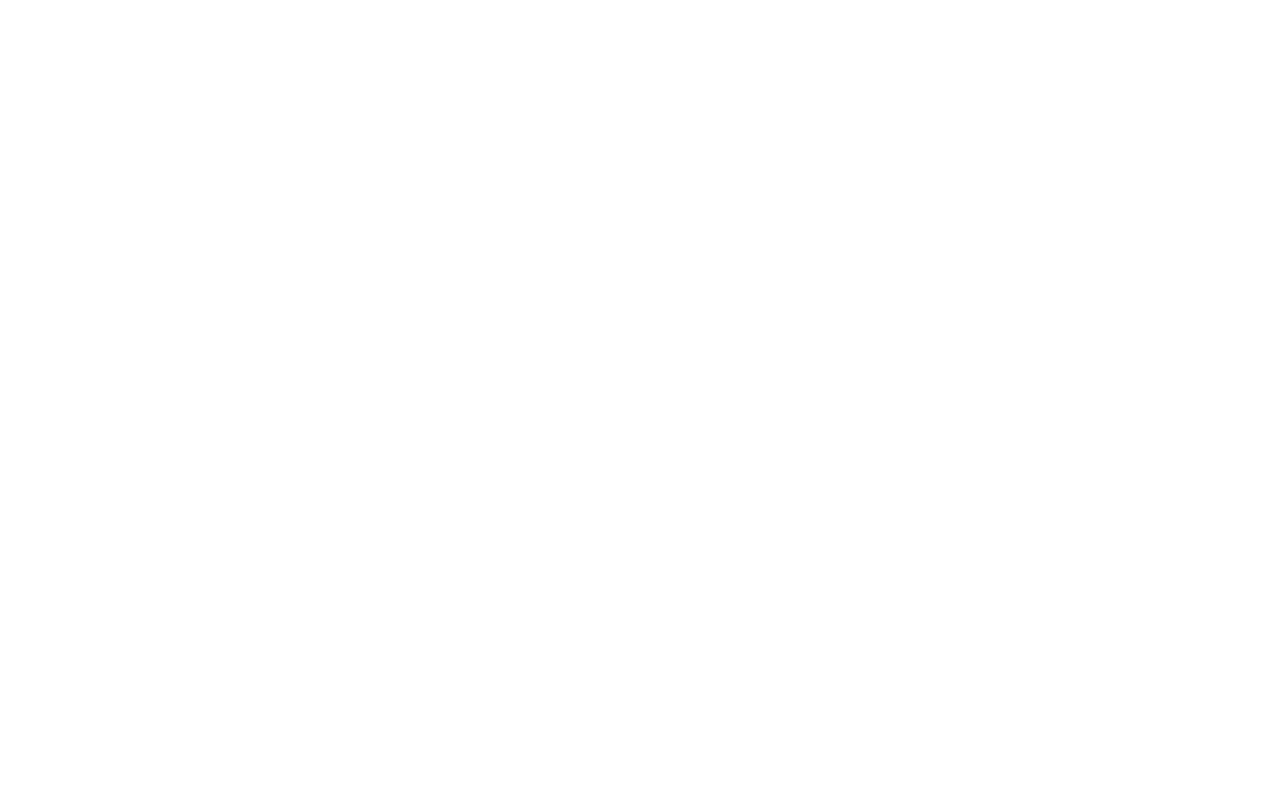
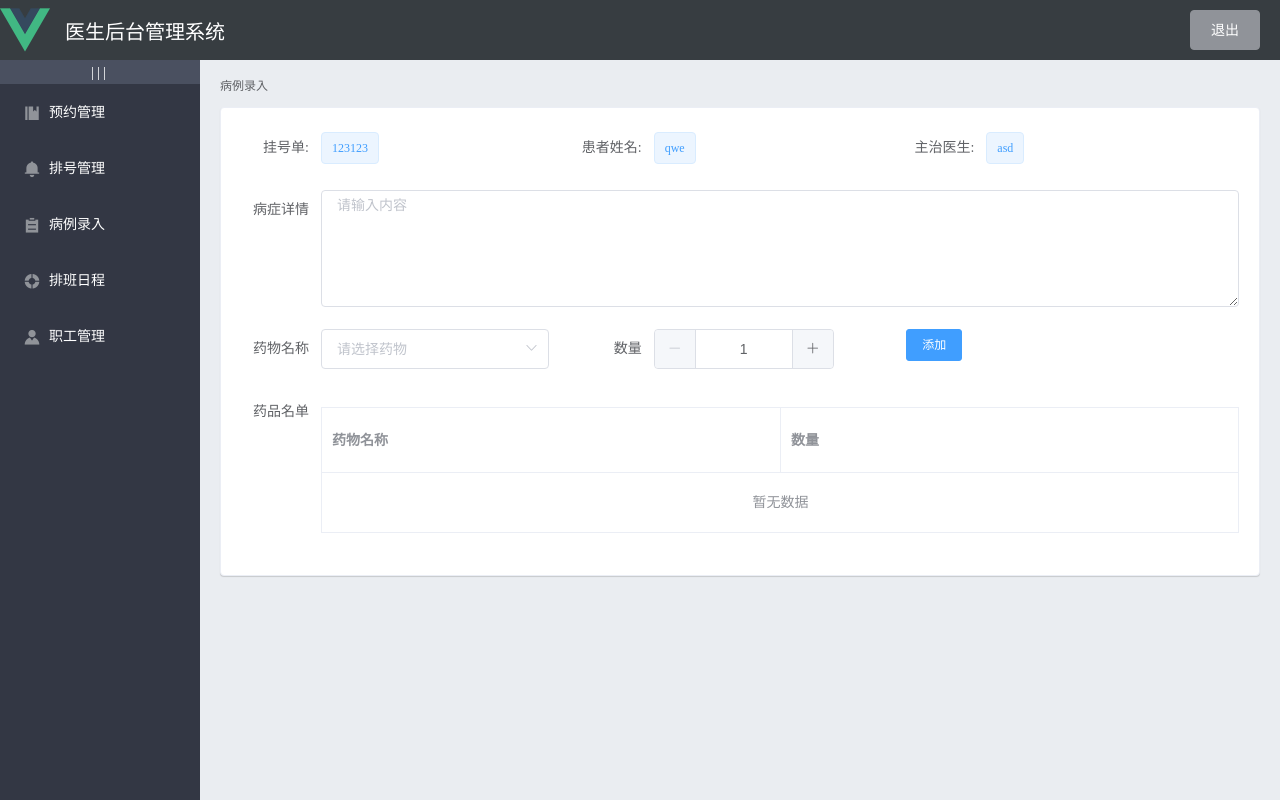
Before and after one commit to 0xTiefer-Atem/vue-demo_management, a Vue app: page /home/case in a window 1280 px wide. Built offline with nearby package versions, Linux system fonts and the light colour scheme.

Commit message:
创建病例页面，排号管理页面，排班界面并进行编写

```diff
--- a/src/components/Home.vue
+++ b/src/components/Home.vue
@@ -20,27 +20,12 @@
         :collapse="isCollapse"
         :collapse-transition="false"
         :router="true"
-        default-active="/home/appointment">
+        :default-active="activePath">
 <!--          一级菜单-->
-          <el-menu-item :index="baseUrl + '/appointment'">
-            <i class="el-icon-s-management"></i>
-            <span slot="title">预约管理</span>
-          </el-menu-item>
-          <el-menu-item :index="baseUrl + '/queue'">
-            <i class="el-icon-s-claim"></i>
-            <span slot="title">排号管理</span>
-          </el-menu-item>
-          <el-menu-item :index="baseUrl + '/treatment'">
-            <i class="el-icon-s-help"></i>
-            <span slot="title">就诊安排</span>
-          </el-menu-item>
-          <el-menu-item :index="baseUrl + '/case'">
-            <i class="el-icon-menu"></i>
-            <span slot="title">病例管理</span>
-          </el-menu-item>
-          <el-menu-item :index="baseUrl+ '/staff'">
-            <i class="el-icon-s-check"></i>
-            <span slot="title">职工管理</span>
+          <el-menu-item v-for="menu in menuList" :index="baseUrl + '' + menu.menuPath"
+                        @click="saveNavState(baseUrl + '' + menu.menuPath)">
+            <i :class="menu.menuIcon"></i>
+            <span slot="title">{{menu.menuName}}</span>
           </el-menu-item>
         </el-menu>
       </el-aside>
@@ -60,11 +45,44 @@
       return {
         //是否折叠
         isCollapse: false,
-        baseUrl: '/home'
+        baseUrl: '/home',
+        menuList: [
+          {
+            menuName: '预约管理',
+            menuPath: '/appointment',
+            menuIcon: 'el-icon-s-management'
+          },
+          {
+            menuName: '排号管理',
+            menuPath: '/queue',
+            menuIcon: 'el-icon-message-solid'
+          },
+          {
+            menuName: '病例录入',
+            menuPath: '/case',
+            menuIcon: 'el-icon-s-order'
+          },
+          {
+            menuName: '排班日程',
+            menuPath: '/treatment',
+            menuIcon: 'el-icon-s-help'
+          },
+          {
+            menuName: '职工管理',
+            menuPath: '/staff',
+            menuIcon: 'el-icon-s-custom'
+          }
+        ],
+        //被激活的链接地址
+        activePath: ''
       }
+    },
+    created() {
+      this.activePath = window.sessionStorage.getItem('activePath');
     },
     methods: {
       logOut() {
+        window.sessionStorage.clear();
         this.$store.commit('logOutUser');
         this.$router.replace('/login')
       },
@@ -72,6 +90,12 @@
       //点击按钮切换菜单的折叠
       toggleCollapse() {
         this.isCollapse = !this.isCollapse
+      },
+      //保存链接的激活状态
+      saveNavState(activePath) {
+        console.log(activePath);
+        window.sessionStorage.setItem('activePath', activePath)
+        this.activePath = activePath
       }
     }
   }
--- a/src/components/Login.vue
+++ b/src/components/Login.vue
@@ -69,7 +69,7 @@
               this.$message.success("登录成功!");
               let staff_id = data.data.datas.staff_id;
               this.$store.commit('updateStaffId', staff_id)
-              this.$router.replace("/home/")
+              this.$router.replace("/home")
             }else {
               this.$message.error(data.data.datas);
             }
--- /dev/null
+++ b/src/components/case/Case.vue
@@ -0,0 +1,152 @@
+<template>
+  <div><!--    面包屑导航区-->
+    <el-breadcrumb separator-class="el-icon-arrow-right">
+      <el-breadcrumb-item>病例录入</el-breadcrumb-item>
+    </el-breadcrumb>
+    <el-card>
+      <el-form ref="form" :model="form" label-width="80px">
+        <el-row>
+
+<!--          基本信息-->
+          <el-col :span="8">
+            <el-form-item class="register-id" label="挂号单:">
+              <el-tag>{{userInfo.registerId}}</el-tag>
+            </el-form-item>
+          </el-col>
+          <el-col :span="8">
+            <el-form-item class="user-name" label="患者姓名:">
+              <el-tag>{{userInfo.userName}}</el-tag>
+            </el-form-item>
+          </el-col>
+          <el-col :span="8">
+            <el-form-item class="staff-name" label="主治医生:">
+              <el-tag>{{userInfo.staffName}}</el-tag>
+            </el-form-item>
+          </el-col>
+        </el-row>
+
+<!--          病症详情-->
+        <el-row>
+          <el-col >
+          <el-form-item label="病症详情">
+            <el-input
+                    class="form-textarea"
+                    type="textarea"
+                    :autosize="{ minRows: 5, maxRows: 50}"
+                    placeholder="请输入内容"
+                    v-model="userInfo.userIllness">
+            </el-input>
+          </el-form-item>
+        </el-col>
+        </el-row>
+        <el-row>
+          <el-col :span="8">
+            <el-form-item  label="药物名称">
+              <el-select v-model="form.medic" placeholder="请选择药物">
+                <el-option v-for="medic in form.medicMenus"
+                           :label="medic.medicName"
+                           :key="medic.medicName"
+                           :value="medic">
+                </el-option>
+              </el-select>
+            </el-form-item>
+          </el-col>
+          <el-col :span="8">
+            <el-form-item  label="数量">
+              <el-input-number  v-model="form.currentNum" :min="1" :max="10"></el-input-number>
+            </el-form-item>
+          </el-col>
+          <el-col :span="8">
+            <el-button size="small" type="primary" @click="addMedic">添加</el-button>
+          </el-col>
+        </el-row>
+        <el-row>
+          <el-col >
+            <el-form-item label="药品名单">
+              <el-table
+                      :data="form.medicList"
+                      border>
+                <el-table-column
+                        prop="medicName"
+                        label="药物名称">
+                </el-table-column>
+                <el-table-column
+                        prop="medicNum"
+                        label="数量">
+                </el-table-column>
+              </el-table>
+            </el-form-item>
+          </el-col>
+        </el-row>
+      </el-form>
+    </el-card>
+  </div>
+</template>
+
+<script>
+  export default {
+    name: "Case",
+    data() {
+      return {
+        form: {
+          medic: '',
+          currentNum: 1,
+          medicMenus:[
+            {
+              medicId: 1,
+              medicName: '阿莫西林'
+            },
+            {
+              medicId: 2,
+              medicName: '六味地黄丸'
+            },
+            {
+              medicId: 3,
+              medicName: '999感冒灵'
+            },
+            {
+              medicId: 4,
+              medicName: '双黄连口服液'
+            },
+            {
+              medicId: 5,
+              medicName: '白加黑'
+            },
+            {
+              medicId: 6,
+              medicName: '消炎药'
+            }
+          ],
+          medicList: []
+        },
+
+        userInfo: {
+          registerId: '123123',
+          userName: 'qwe',
+          userIllness: '',
+          staffName: 'asd'
+        }
+      }
+    },
+    methods: {
+      //添加药物
+      addMedic() {
+        let medic_temp = this.form.medic;
+        console.log(medic_temp);
+        let medicName = medic_temp.medicName;
+        let medicId = medic_temp.medicId;
+        let medicNum = this.form.currentNum;
+        let medicObj = {
+          medicName,
+          medicId,
+          medicNum,
+        };
+        this.form.medicList.push(medicObj)
+        console.log(this.form.medicList);
+      }
+    }
+  }
+</script>
+
+<style scoped>
+</style>
--- /dev/null
+++ b/src/components/queue/Queue.vue
@@ -0,0 +1,90 @@
+<template>
+  <div>
+    <!--    面包屑导航区-->
+    <el-breadcrumb separator-class="el-icon-arrow-right">
+      <el-breadcrumb-item>排号管理</el-breadcrumb-item>
+    </el-breadcrumb>
+    <el-card>
+      <!--      用户叫号区域-->
+      <el-table :data="registerList" border stripe>
+        <el-table-column type="index"></el-table-column>
+        <el-table-column label="挂号单" prop="registerId"></el-table-column>
+        <el-table-column label="患者姓名" prop="userName"></el-table-column>
+        <el-table-column label="操作">
+          <template slot-scope="scope">
+            <el-button type="primary" @click="treatmentById(scope.row)" icon="el-icon-edit" size="small">就诊</el-button>
+          </template>
+        </el-table-column>
+      </el-table>
+      <el-pagination
+              @size-change="handleSizeChange"
+              @current-change="handleCurrentChange"
+              :page-sizes="queryInfo.pageSizes"
+              :page-size="queryInfo.pageSize"
+              :current-page="queryInfo.currentPage"
+              layout="total, sizes, prev, pager, next, jumper"
+              :total="queryInfo.totalNumber">
+      </el-pagination>
+    </el-card>
+  </div>
+</template>
+
+<script>
+  export default {
+    name: "Queue",
+    data() {
+      return {
+        registerList: [
+          {
+            registerId: "001",
+            userName: 'wq'
+          },
+          {
+            registerId: "002",
+            userName: 'wq',
+          },
+          {
+            registerId: "003",
+            userName: 'wq',
+          },
+          {
+            registerId: "004",
+            userName: 'wq',
+          },
+          {
+            registerId: "005",
+            userName: 'wq',
+          },
+          {
+            registerId: "006",
+            userName: 'wq',
+          }
+        ],
+        queryInfo: {
+          totalNumber: 40,
+          pageSize: 10,
+          pageSizes: [10, 20, 30, 40],
+          currentPage:1
+        },
+      }
+    },
+    methods: {
+      treatmentById(row_data) {
+        console.log(row_data)
+      },
+      //监听pagesize的改变
+      handleSizeChange(newSize) {
+        console.log(newSize);
+        this.queryInfo.pageSize = newSize
+      },
+      //监听新的页码值的改变
+      handleCurrentChange(newPage) {
+        console.log(newPage);
+      },
+    }
+  }
+</script>
+
+<style scoped>
+
+</style>
--- /dev/null
+++ b/src/components/treatment/Treatment.vue
@@ -0,0 +1,18 @@
+<template>
+  <div>
+    <!--    面包屑导航区-->
+    <el-breadcrumb separator-class="el-icon-arrow-right">
+      <el-breadcrumb-item>排班日程</el-breadcrumb-item>
+    </el-breadcrumb>
+  </div>
+</template>
+
+<script>
+  export default {
+    name: "Treatment"
+  }
+</script>
+
+<style scoped>
+
+</style>
--- a/src/router/index.js
+++ b/src/router/index.js
@@ -2,10 +2,18 @@ import Vue from 'vue'
 import VueRouter from 'vue-router'
 const Login = () => import('../components/Login');
 const Home = () => import('../components/Home');
-const Appointment = () => import('../components/appointment/Appointment')
+const Appointment = () => import('../components/appointment/Appointment');
+const Queue = () => import('../components/queue/Queue');
+const Treatment = () => import('../components/treatment/Treatment');
+const Case = () => import('../components/case/Case')
 import store from "../store/index";
 
 Vue.use(VueRouter)
+
+const originalPush = VueRouter.prototype.push;
+VueRouter.prototype.push = function push(location) {
+  return originalPush.call(this, location).catch(err => err)
+}
 
 const routes = [
   {
@@ -27,6 +35,18 @@ const routes = [
       {
         path: 'appointment',
         component: Appointment
+      },
+      {
+        path: 'queue',
+        component: Queue
+      },
+      {
+        path: 'case',
+        component: Case
+      },
+      {
+        path: 'treatment',
+        component: Treatment
       }
     ]
   }
```
Also changed, not shown: src/components/appointment/Appointment.vue (+2 -5 lines).
